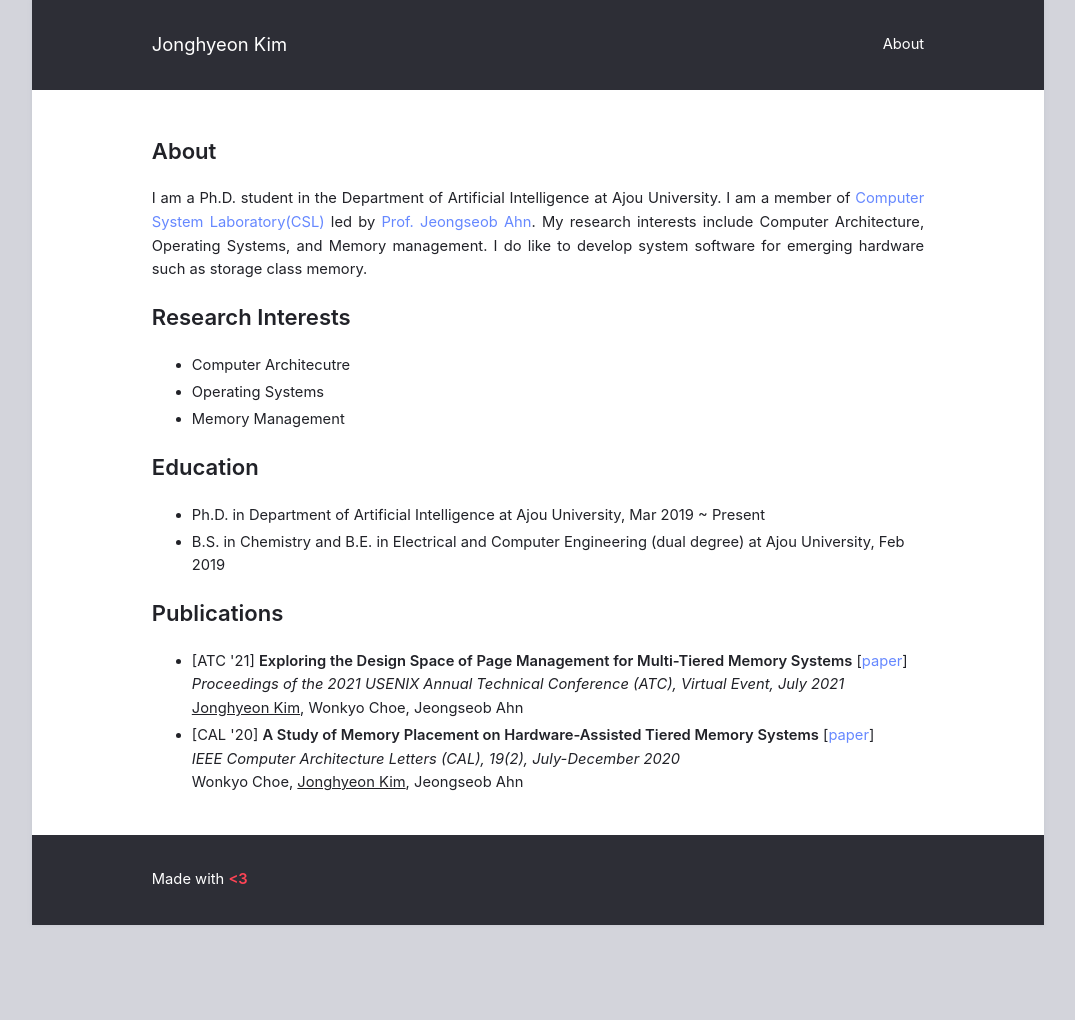
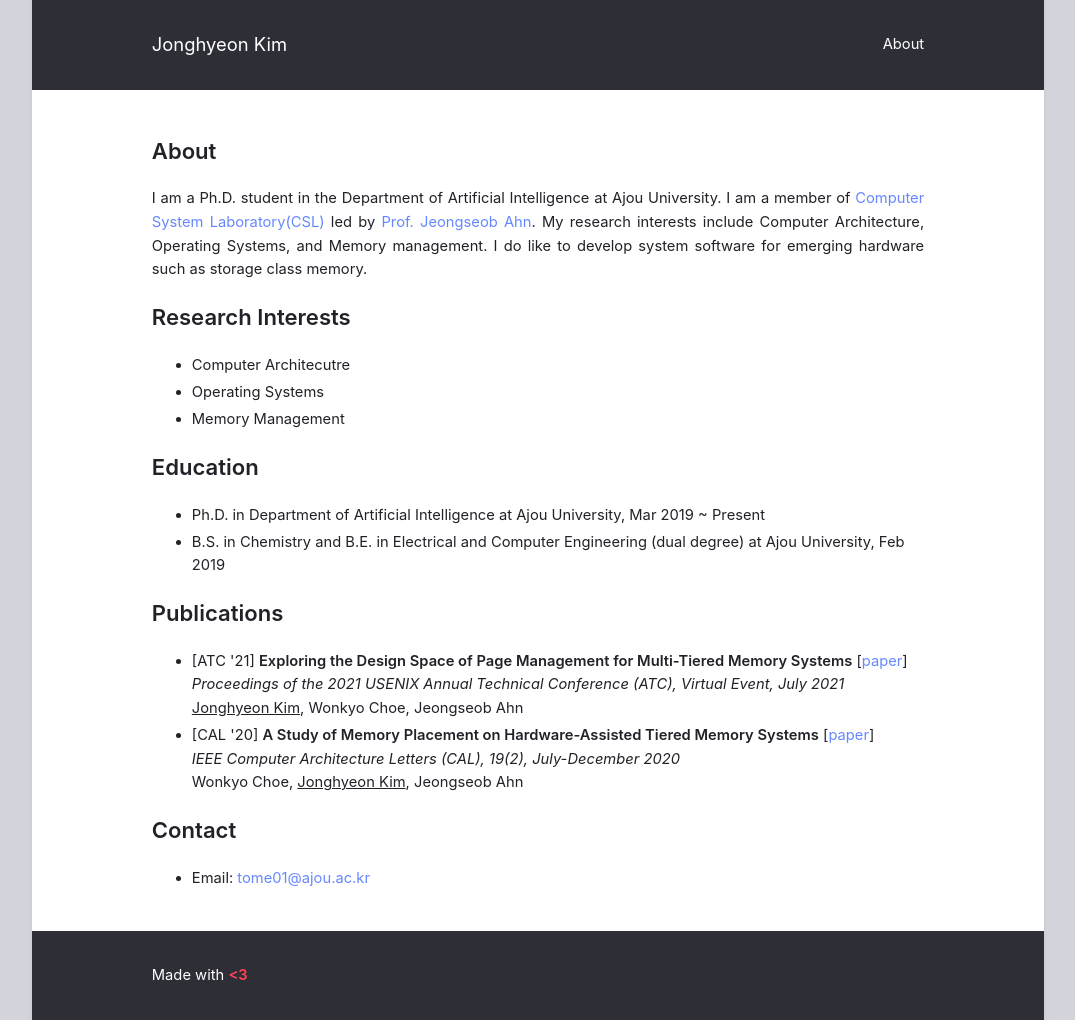
Before and after one commit to jhk16/jhk16.github.io, a Jekyll site: the page built from index.html, in a window 1280 px wide. Shown: the whole page, without its empty margins (102-1177 px from the left). Built offline with Jekyll 4.4.1, drawn with Linux system fonts in a browser that asks for light colours; before the commit the page ends 925 px from its top, so only the background shows below that.

Commit message:
added contact infomation

```diff
--- a/_includes/index.html
+++ b/_includes/index.html
@@ -44,4 +44,8 @@
 			</li>
 		</ul>
 	</div>
+	<h1 id="contact">Contact</h1>
+	<ul>
+		<li>Email: <a href="mailto:tome01@ajou.ac.kr">tome01@ajou.ac.kr</a></li>
+	</ul>
 </article>
```
